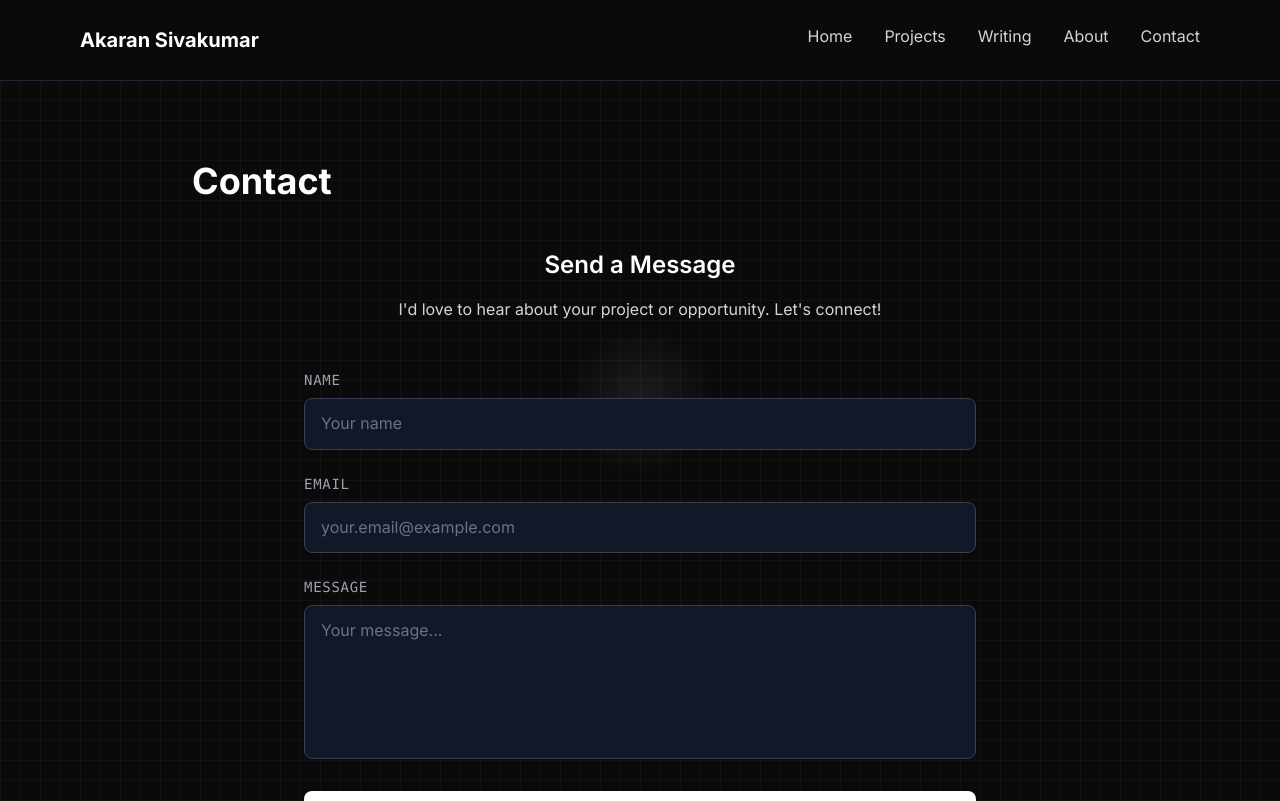
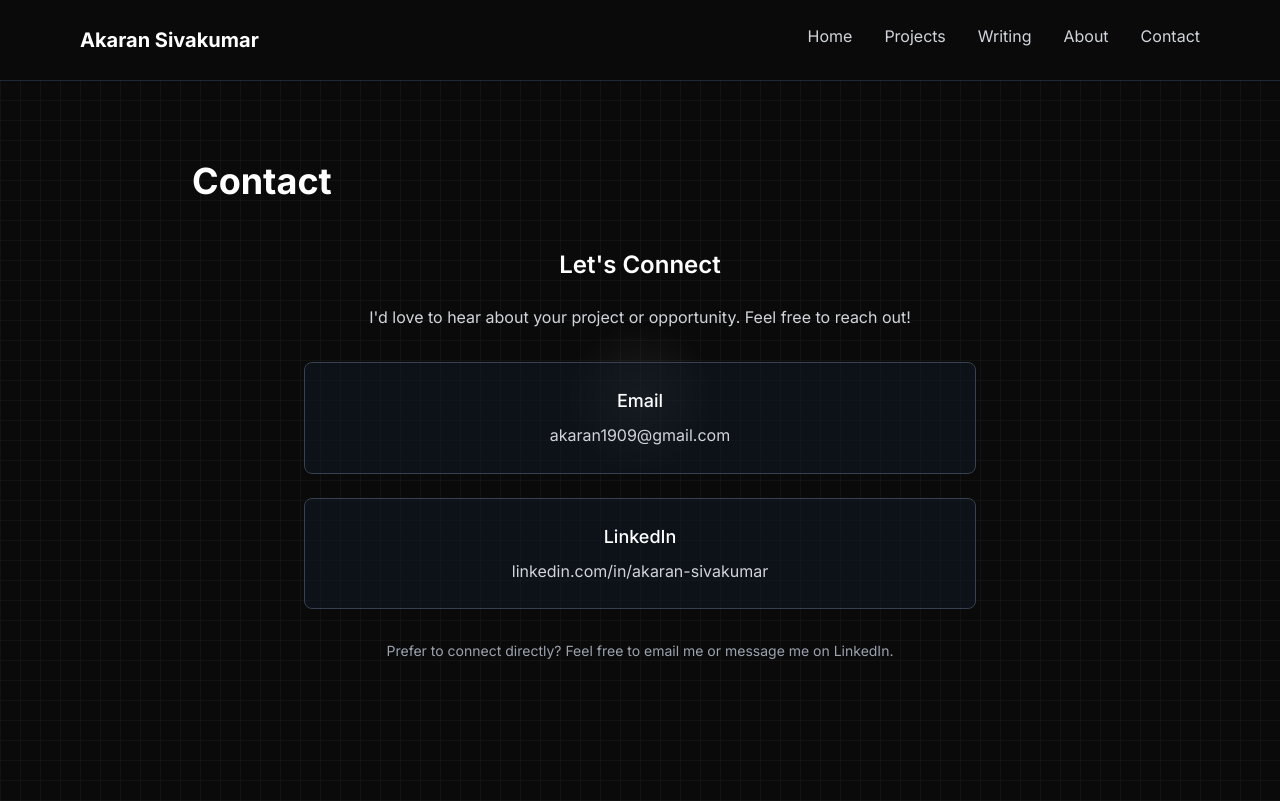
Before and after one commit to Akaran19/akaran-dev-site, a Next.js app: page /contact in a window 1280 px wide. Shown: the top 801 px of the page. Built offline with nearby package versions, Linux system fonts and the light colour scheme.

Commit message:
Implement contact form functionality with email sending and error handling

```diff
--- /dev/null
+++ b/app/api/contact/route.ts
@@ -0,0 +1,34 @@
+import { NextRequest, NextResponse } from 'next/server'
+import { Resend } from 'resend'
+
+const resend = new Resend(process.env.RESEND_API_KEY)
+
+export async function POST(request: NextRequest) {
+  try {
+    const { name, email, message } = await request.json()
+
+    // Validate input
+    if (!name || !email || !message) {
+      return NextResponse.json({ error: 'All fields are required.' }, { status: 400 })
+    }
+
+    // Send email using Resend
+    const { data, error } = await resend.emails.send({
+      from: 'Contact Form <onboarding@resend.dev>', // Use Resend's default sender
+      to: 'akaran1909@gmail.com', // Your inbox email
+      subject: `Contact form submission from ${name}`,
+      text: `Name: ${name}\nEmail: ${email}\n\nMessage:\n${message}`,
+      reply_to: email // Allows easy replying
+    })
+
+    if (error) {
+      console.error('Resend error:', error)
+      return NextResponse.json({ error: 'Failed to send email. Please try again later.' }, { status: 500 })
+    }
+
+    return NextResponse.json({ success: true })
+  } catch (error) {
+    console.error('Email sending error:', error)
+    return NextResponse.json({ error: 'Failed to send email. Please try again later.' }, { status: 500 })
+  }
+}
--- a/app/contact/page.tsx
+++ b/app/contact/page.tsx
@@ -1,5 +1,4 @@
 import Section from '@/components/Section'
-import ContactForm from '@/components/ContactForm'
 import type { Metadata } from 'next'
 
 export const metadata: Metadata = {
@@ -13,13 +12,39 @@ export default function Contact() {
       <div className="max-w-4xl mx-auto">
         <h1 className="text-4xl font-bold text-white mb-12">Contact</h1>
 
-        <div className="max-w-2xl mx-auto">
-          <div className="text-center mb-12">
-            <h2 className="text-2xl font-semibold text-white mb-4">Send a Message</h2>
-            <p className="text-gray-300">I&apos;d love to hear about your project or opportunity. Let&apos;s connect!</p>
+        <div className="max-w-2xl mx-auto text-center">
+          <h2 className="text-2xl font-semibold text-white mb-6">Let&apos;s Connect</h2>
+          <p className="text-gray-300 mb-8">
+            I&apos;d love to hear about your project or opportunity. Feel free to reach out!
+          </p>
+
+          <div className="space-y-6">
+            <div className="bg-gray-900/50 border border-gray-700 rounded-lg p-6">
+              <h3 className="text-lg font-medium text-white mb-2">Email</h3>
+              <a
+                href="mailto:akaran1909@gmail.com"
+                className="text-gray-300 hover:text-white transition-colors"
+              >
+                akaran1909@gmail.com
+              </a>
+            </div>
+
+            <div className="bg-gray-900/50 border border-gray-700 rounded-lg p-6">
+              <h3 className="text-lg font-medium text-white mb-2">LinkedIn</h3>
+              <a
+                href="https://linkedin.com/in/akaran-sivakumar"
+                target="_blank"
+                rel="noopener noreferrer"
+                className="text-gray-300 hover:text-white transition-colors"
+              >
+                linkedin.com/in/akaran-sivakumar
+              </a>
+            </div>
           </div>
 
-          <ContactForm />
+          <div className="mt-8 text-gray-400 text-sm">
+            <p>Prefer to connect directly? Feel free to email me or message me on LinkedIn.</p>
+          </div>
         </div>
       </div>
     </Section>
--- a/components/ContactForm.tsx
+++ b/components/ContactForm.tsx
@@ -9,13 +9,31 @@ export default function ContactForm() {
     message: ''
   })
   const [submitted, setSubmitted] = useState(false)
+  const [error, setError] = useState('')
 
-  const handleSubmit = (e: React.FormEvent) => {
+  const handleSubmit = async (e: React.FormEvent) => {
     e.preventDefault()
-    // For now, just log to console and show success
-    console.log('Form submitted:', formData)
-    setSubmitted(true)
-    setFormData({ name: '', email: '', message: '' })
+    setError('')
+
+    try {
+      const response = await fetch('/api/contact', {
+        method: 'POST',
+        headers: {
+          'Content-Type': 'application/json',
+        },
+        body: JSON.stringify(formData),
+      })
+
+      if (response.ok) {
+        setSubmitted(true)
+        setFormData({ name: '', email: '', message: '' })
+      } else {
+        const errorData = await response.json()
+        setError(errorData.error || 'Failed to send message. Please try again.')
+      }
+    } catch (err) {
+      setError('Network error. Please check your connection and try again.')
+    }
   }
 
   const handleChange = (e: React.ChangeEvent<HTMLInputElement | HTMLTextAreaElement>) => {
@@ -35,6 +53,11 @@ export default function ContactForm() {
 
   return (
     <form onSubmit={handleSubmit} className="space-y-6">
+      {error && (
+        <div className="bg-red-900/20 border border-red-800 rounded-lg p-4">
+          <p className="text-red-400">{error}</p>
+        </div>
+      )}
       <div>
         <label htmlFor="name" className="block text-sm font-mono text-gray-400 uppercase tracking-wider mb-2">Name</label>
         <input
--- a/package.json
+++ b/package.json
@@ -11,9 +11,11 @@
   "dependencies": {
     "@iconify/react": "^6.0.2",
     "next": "14.2.0",
+    "nodemailer": "^7.0.12",
     "react": "^18",
     "react-dom": "^18",
-    "react-icons": "^5.5.0"
+    "react-icons": "^5.5.0",
+    "resend": "^6.7.0"
   },
   "devDependencies": {
     "@types/node": "^20",
```
Also changed, not shown: 1 other file (tests, documents, lock files or other folders).
